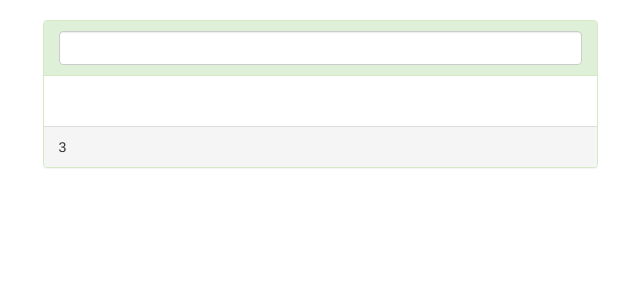
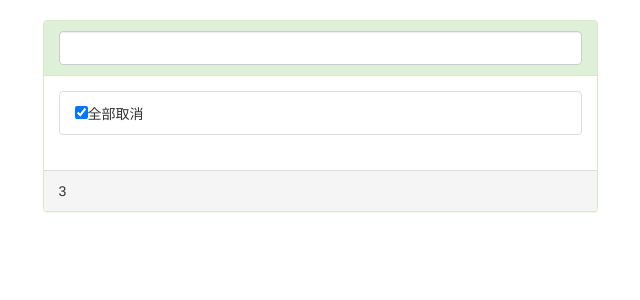
Before and after one commit to zhufengnodejs/201704todo, a React (Create React App) app: page / in a window 1280 px wide. Shown: the top 300 px of the page, without its empty margins (320-960 px from the left). Built offline with nearby package versions, Linux system fonts and the light colour scheme.

Commit message:
增加todo

```diff
--- a/src/components/TodoList.js
+++ b/src/components/TodoList.js
@@ -16,6 +16,9 @@ class TodoList extends Component {
   render() {
     return (
       <ul className="list-group">
+        <li className="list-group-item" key={-1}>
+          <input type="checkbox" checked={this.props.activeCount == 0}/>{this.props.activeCount == 0?'全部取消':'全部选中'}
+        </li>
         {
           this.props.list.map((todo,index)=>(
             <li key={index} className="list-group-item">
@@ -31,7 +34,11 @@ class TodoList extends Component {
     )
   }
 }
-let mapStateToProps = state => ({list: state.todos.list});
+let mapStateToProps = state => ({
+  list: state.todos.list,
+  //未完成的待办事项的数量 activeCount==0 意味着全部完成
+  activeCount:state.todos.list.filter(item=>!item.completed).length
+});
 let mapDispatchToProps =  dispatch=>bindActionCreators(todoActions,dispatch)
 // state 是合并后的状态树 {todos:{list:[]},filter:'all'}
 export default connect(
```
